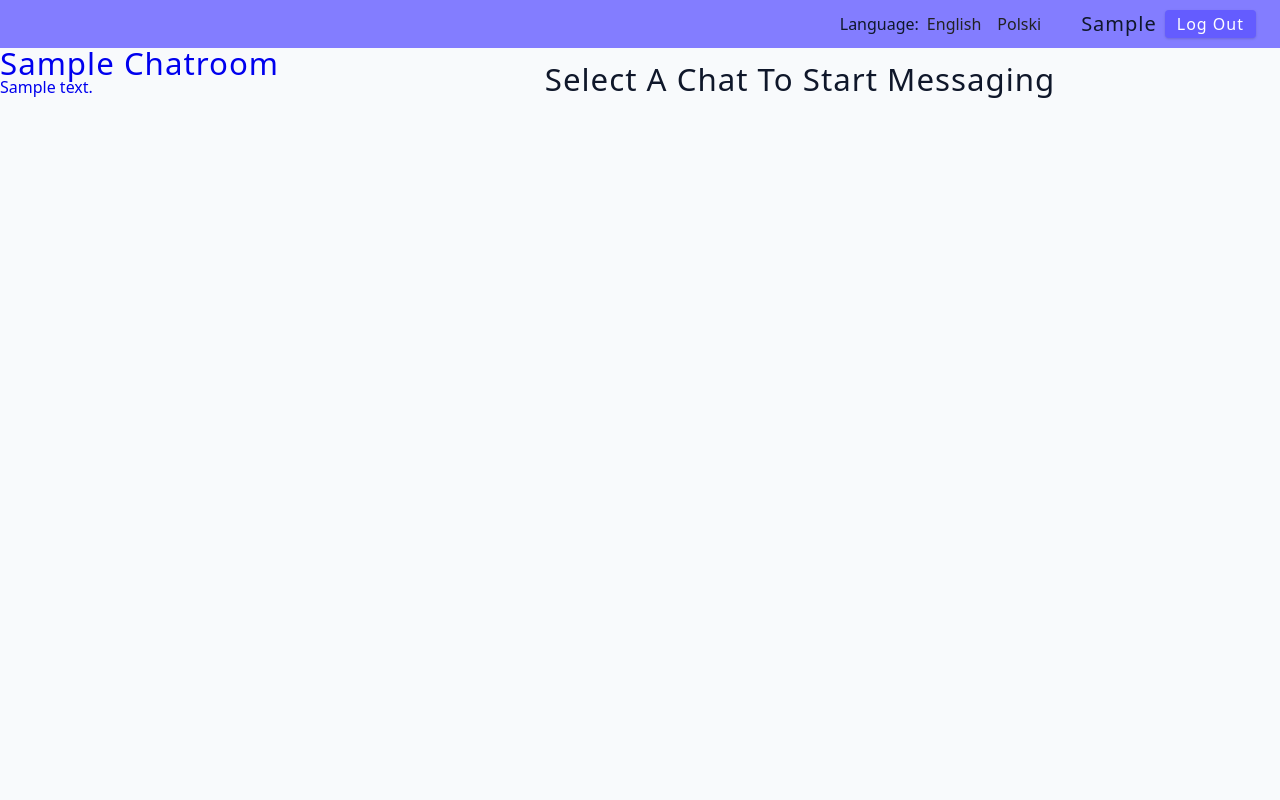
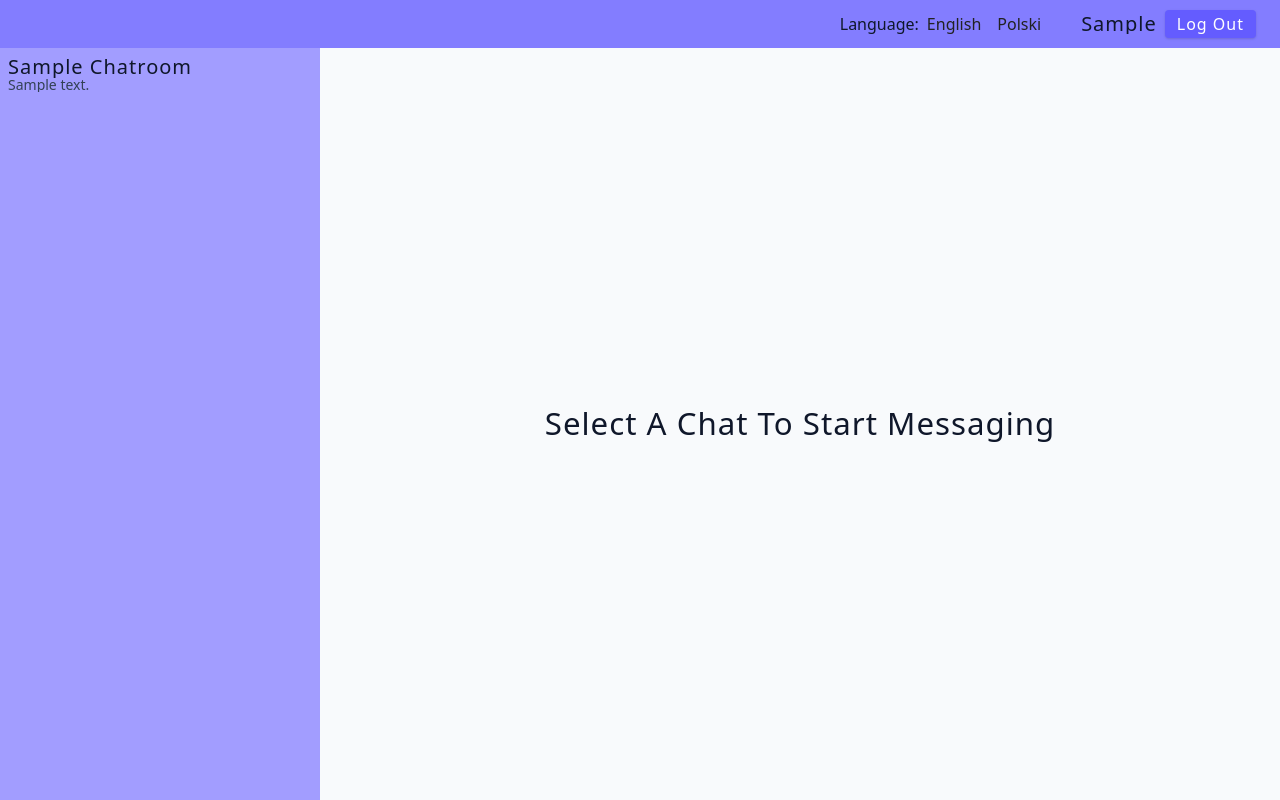
Before and after one commit to andreistr21/Chat-App, a Django app: page /en/chat/ in a window 1280 px wide. Run offline with Django 4.2, Linux system fonts and the light colour scheme; a user stored in the database is signed in; tables that the repository leaves empty hold one stand-in row (values such as "Sample post"); parts of the project's set-up code (start-up, migrations or seed data) failed here and were passed over.

Commit message:
Improved chats list UI

```diff
--- a/src/chat/templates/chat/index.html
+++ b/src/chat/templates/chat/index.html
@@ -7,10 +7,9 @@
                 <a href="{% url 'chat:room' room_id %}"
                    id="{{ room_id }}"
                    class="chat-card">
-                    <h3>{{ chat_name }}</h3>
-                    <p>{{ chat_last_msg.content }}</p>
+                    <h5>{{ chat_name }}</h5>
+                    <p class="text-small">{{ chat_last_msg.content }}</p>
                 </a>
-                <br>
             {% endfor %}
         </section>
         <section class="chat-section">
--- a/src/static/style.css
+++ b/src/static/style.css
@@ -10,6 +10,20 @@ Global CSS
   margin: 0;
   padding: 0;
   box-sizing: border-box;
+}
+/* Scrollbar */
+/* Width */
+::-webkit-scrollbar {
+  width: 5px;
+}
+/* Handle */
+::-webkit-scrollbar-thumb {
+  background: var(--grey-500);
+  border-radius: 5px;
+}
+/* Handle on hover */
+::-webkit-scrollbar-thumb:hover {
+  background: var(--grey-600);
 }
 
 html {
@@ -217,7 +231,7 @@ nav {
 .language-link {
   text-transform: capitalize;
 }
-.selected-language{
+.selected-language {
   font-weight: 500;
 }
 
@@ -240,8 +254,13 @@ Chat
 .messenger-section {
   display: grid;
   grid-template-columns: 1fr 3fr;
-  width: 100%;
-  height: 100%;
+  height: calc(100vh - 48px);
+}
+
+.chats-list-section {
+  background-color: var(--primary-300);
+  overflow-y: auto;
+  min-width: 150px;
 }
 
 .no-chat-selected-text {
@@ -254,5 +273,27 @@ Chat
   width: fit-content;
 }
 .unread {
-  color: red;
+  background-color: var(--primary-400);
 }
+
+.chat-card {
+  display: block;
+  color: var(--textColor);
+  padding: 8px 8px;
+}
+.chat-card h5 {
+  line-height: 1.1;
+}
+.chat-card p {
+  color: var(--grey-700);
+}
+.chat-card p,
+h5 {
+  text-overflow: ellipsis;
+  white-space: nowrap;
+  overflow: hidden;
+}
+
+.chat-card:hover {
+  background-color: var(--primary-200);
+}
```
